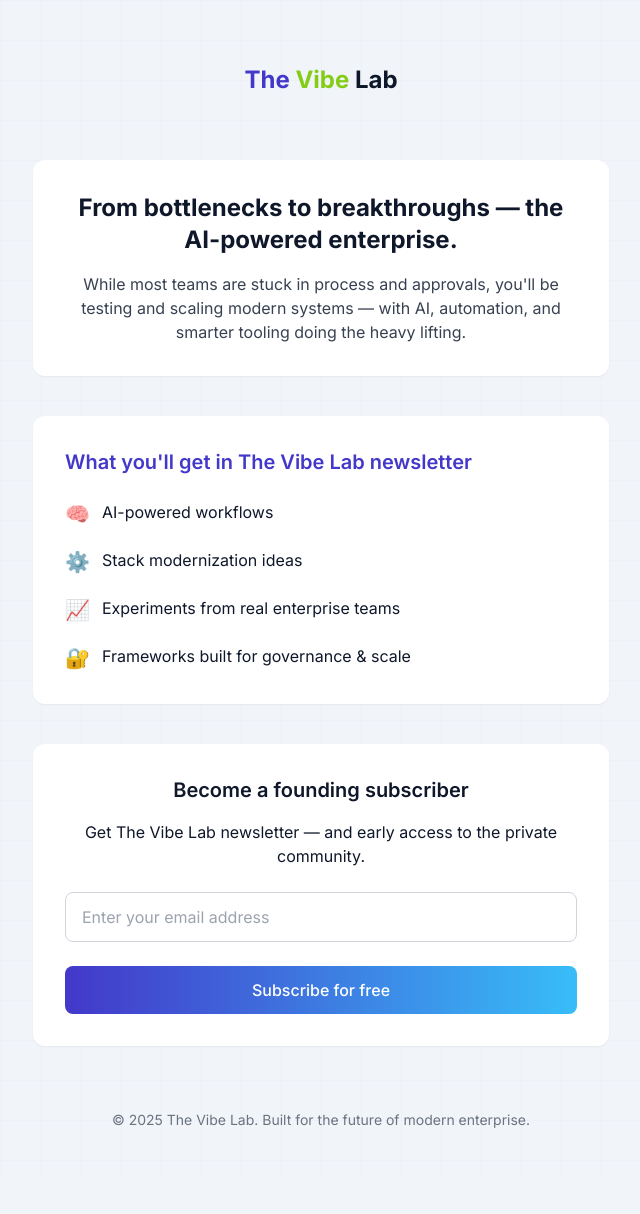
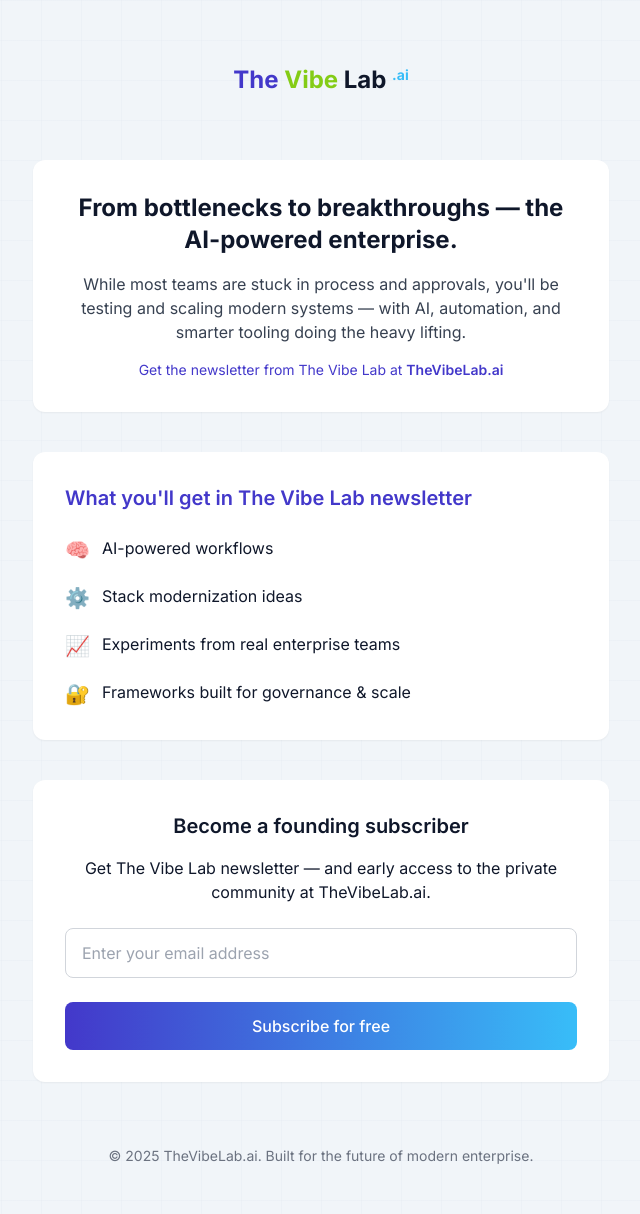
Before and after one commit to lancekyle/VibeLabLanding, a Flask app: page / in a window 1280 px wide. Shown: the whole page, without its empty margins (319-959 px from the left). Before the commit the page ends 1128 px from the top, so only its background shows below. Run offline with Flask 3, Linux system fonts and the light colour scheme; some libraries are stand-ins or nearby versions.

Commit message:
Update website to reflect the new thevibelab.ai domain across all sections
Updates the site title, hero section, CTA, and footer to use the new thevibelab.ai domain.

Replit-Commit-Author: Agent
Replit-Commit-Session-Id: e4a69773-9f43-47fd-b7ea-702442ebf584
Replit-Commit-Screenshot-Url: https://storage.googleapis.com/screenshot-production-us-central1/2f0f9262-57ea-4193-a138-39099b146e42/b9fca51a-bd2d-4bb4-ae97-6005dec30cf4.jpg

```diff
--- a/templates/index.html
+++ b/templates/index.html
@@ -3,7 +3,7 @@
 <head>
     <meta charset="UTF-8">
     <meta name="viewport" content="width=device-width, initial-scale=1.0">
-    <title>The Vibe Lab - AI-Powered Enterprise</title>
+    <title>TheVibeLab.ai - AI-Powered Enterprise</title>
     <meta name="description" content="Join The Vibe Lab newsletter and learn how real teams are building modern systems with AI, automation, and smarter tools.">
 
     <!-- Google Fonts - Inter -->
@@ -46,6 +46,7 @@
                 <span class="text-indigo">The</span>
                 <span class="text-lime">Vibe</span>
                 <span>Lab</span>
+                <span class="text-sky text-sm align-text-top">.ai</span>
             </h1>
         </div>
 
@@ -54,8 +55,11 @@
             <h2 class="text-2xl font-bold mb-4 text-center">
                 From bottlenecks to breakthroughs — the AI-powered enterprise.
             </h2>
-            <p class="text-gray-700 text-center">
+            <p class="text-gray-700 text-center mb-4">
                 While most teams are stuck in process and approvals, you'll be testing and scaling modern systems — with AI, automation, and smarter tooling doing the heavy lifting.
+            </p>
+            <p class="text-center text-sm text-indigo">
+                Get the newsletter from The Vibe Lab at <span class="font-semibold">TheVibeLab.ai</span>
             </p>
         </div>
 
@@ -91,7 +95,7 @@
                 Become a founding subscriber
             </h2>
             <p class="text-center mb-6">
-                Get The Vibe Lab newsletter — and early access to the private community.
+                Get The Vibe Lab newsletter — and early access to the private community at TheVibeLab.ai.
             </p>
 
             <form id="subscribe-form" class="space-y-4">
@@ -117,7 +121,7 @@
 
         <!-- Footer -->
         <footer class="text-center text-gray-500 pt-6 text-sm">
-            <p>© 2025 The Vibe Lab. Built for the future of modern enterprise.</p>
+            <p>© 2025 TheVibeLab.ai. Built for the future of modern enterprise.</p>
         </footer>
 
     </div>
```
